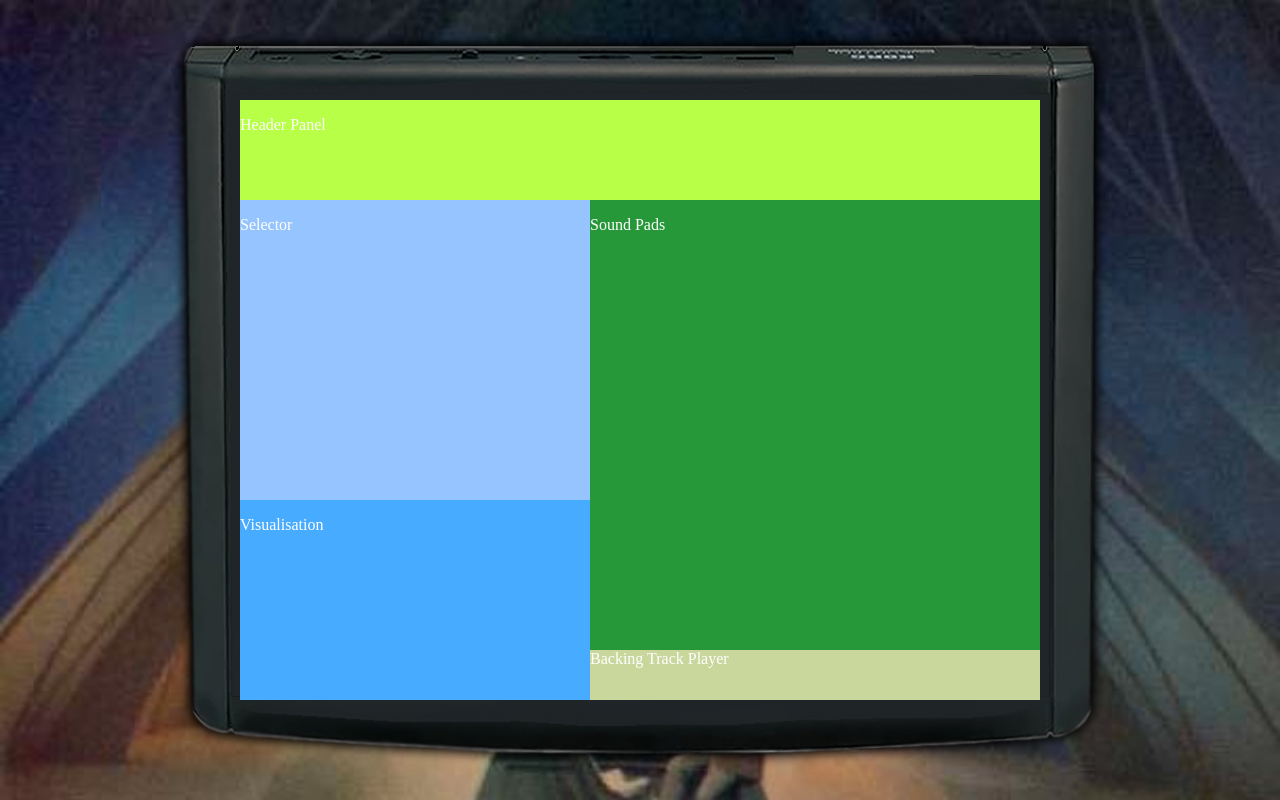
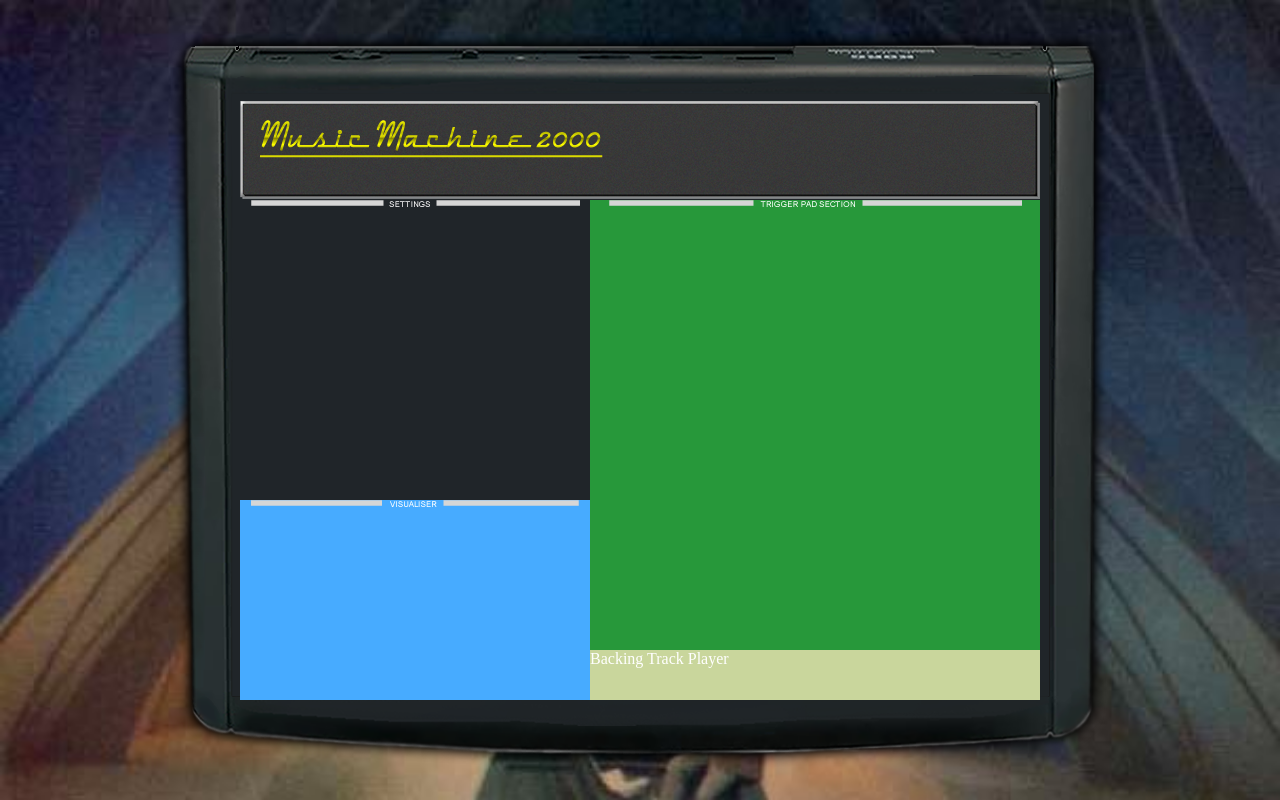
Before and after one commit to revolute/music-machine-2000-uts, a plain HTML site: page src/layout.html in a window 1280 px wide. Drawn offline with Linux system fonts and the light colour scheme.

Commit message:
- Added frontend demo files - Added UI images

```diff
--- a/src/css/style.css
+++ b/src/css/style.css
@@ -19,7 +19,6 @@ body {
 }
 
 #container {
-	background-color: #456;
 	width: 800px;
 	height: 600px;
 	color: #fff;
@@ -31,8 +30,12 @@ body {
 }
 
 #header {
-	background-color: #b8ff47;
+	background: url('../images/top-header.png') no-repeat center;
 	height: 100px;
+}
+
+#header img {
+	padding: 20px;
 }
 
 #left-column {
@@ -42,7 +45,6 @@ body {
 }
 
 #left-column #selector {
-	background-color: #95c4ff;
 	min-height: 300px;
 }
 
@@ -70,3 +72,9 @@ body {
 #header, #left-column > div, #right-column > div {
 	overflow: hidden;
 }
+
+img.section-title {
+	display: block;
+	margin-left: auto;
+	margin-right: auto;
+}
--- a/src/layout.html
+++ b/src/layout.html
@@ -7,19 +7,19 @@
 	<div id="background">
 		<div id="container">
 			<div id="header">
-				<p>Header Panel</p>
+				<img src="images/logo.png" alt="Music Machine 2000">
 			</div>
 			<div id="left-column">
 				<div id="selector">
-					<p>Selector</p>
+					<img class="section-title" src="images/settings-name-bar.png" alt="Settings">
 				</div>
 				<div id="vis">
-					<p>Visualisation</p>
+					<img class="section-title" src="images/visualiser-name-bar.png" alt="Visualiser">
 				</div>
 			</div>
 			<div id="right-column">
 				<div id="pads">
-					<p>Sound Pads</p>
+					<img class="section-title" src="images/trigger-pad-section-bar.png" alt="Trigger Pad Section">
 				</div>
 				<div id="player">
 					<span>Backing Track Player</span>
```
Also changed, not shown: src/pads.html (added, +9 -0 lines), src/selectors.html (added, +9 -0 lines), src/vis.html (added, +9 -0 lines), src/images/logo.png (added), src/images/settings-name-bar.png (added), src/images/top-header.png (added), src/images/trigger-pad-section-bar.png (added), src/images/visualiser-name-bar.png (added).
